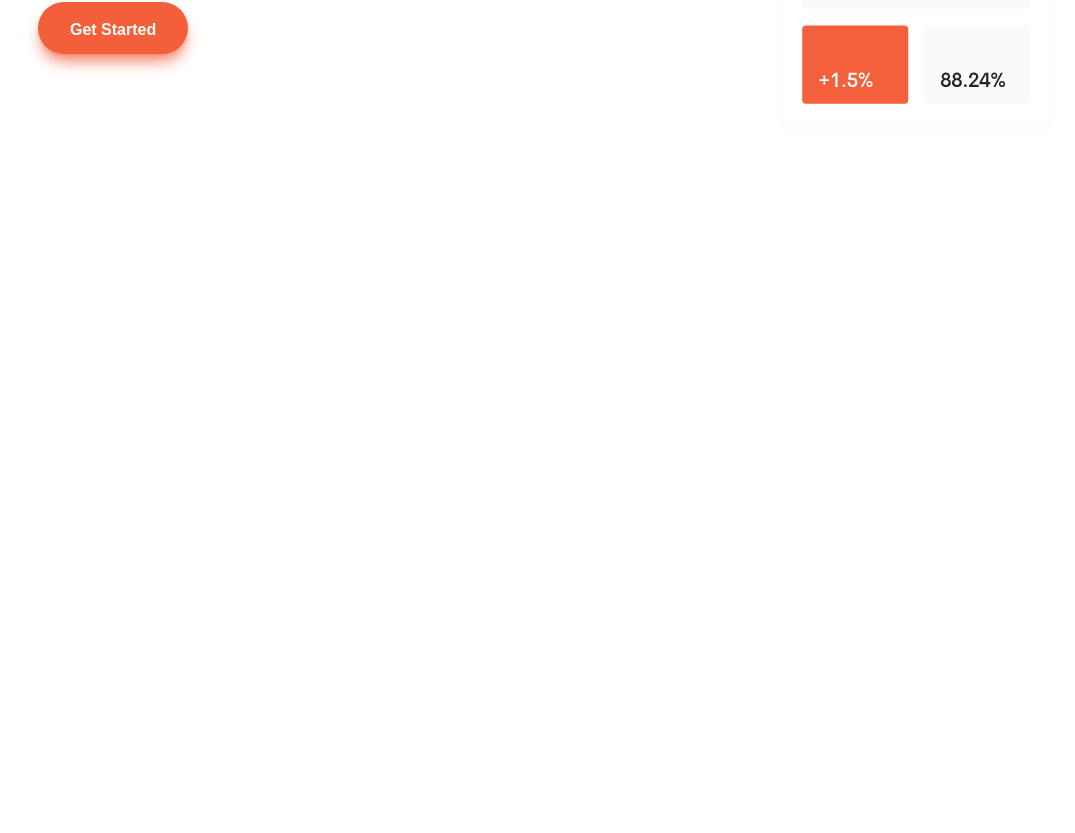
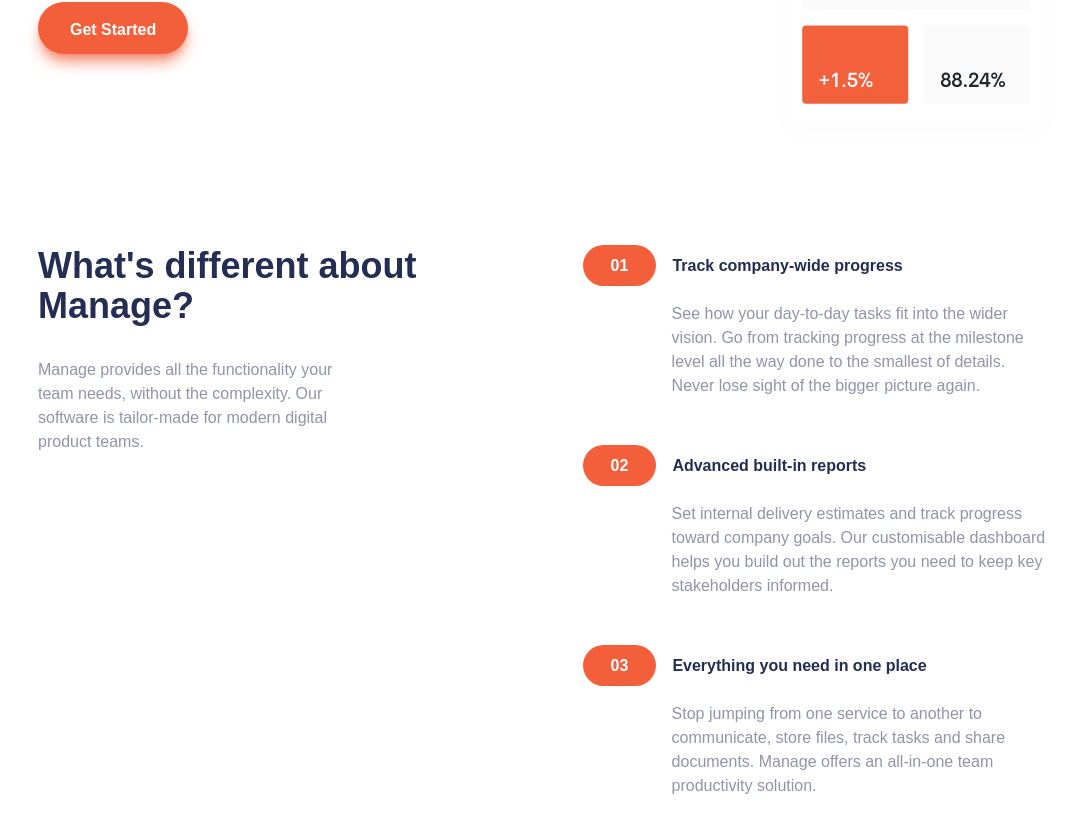
Before and after one commit to TebzaTheMan/manage-landing-page, a Next.js app: page / in a window 1280 px wide. Shown: the part 555-1388 px from the top of the page, without its empty margins (18-1093 px from the left). Before the commit the page ends 800 px from the top, so only its background shows below. Built offline with nearby package versions, Linux system fonts and the light colour scheme.

Commit message:
feat: add Features Section

```diff
--- /dev/null
+++ b/src/components/Features/index.tsx
@@ -0,0 +1,62 @@
+import React from "react";
+
+interface Ifeatures {
+  number: string;
+  title: string;
+  description: string;
+}
+const featuresData: Ifeatures[] = [
+  {
+    number: "01",
+    title: "Track company-wide progress",
+    description:
+      "See how your day-to-day tasks fit into the wider vision. Go from tracking progress at the milestone level all the way done to the smallest of details. Never lose sight of the bigger picture again.",
+  },
+  {
+    number: "02",
+    title: "Advanced built-in reports",
+    description:
+      "Set internal delivery estimates and track progress toward company goals. Our customisable dashboard helps you build out the reports you need to keep key stakeholders informed.",
+  },
+  {
+    number: "03",
+    title: "Everything you need in one place",
+    description:
+      "Stop jumping from one service to another to communicate, store files, track tasks and share documents. Manage offers an all-in-one team productivity solution.",
+  },
+];
+export default function FeaturesSection() {
+  return (
+    <section className="flex flex-col gap-12 lg:flex-row lg:gap-0 py-24">
+      <div className="flex flex-col items-center gap-8 text-center lg:text-start lg:items-start px-6 md:px-14 xl:px-48 lg:pt-0 lg:pr-0 xl:pr-0">
+        <h2 className="text-darkBlue font-bold text-3xl md:w-5/6 md:text-4xl max-w-[700px]">
+          What&apos;s different about Manage?
+        </h2>
+        <p className="w-5/6 text-darkGrayishBlue lg:w-[320px]">
+          Manage provides all the functionality your team needs, without the
+          complexity. Our software is tailor-made for modern digital product
+          teams.
+        </p>
+      </div>
+      <ol className="flex flex-col gap-12 pl-6 lg:p-0 lg:w-1/2 lg:pr-6">
+        {featuresData.map(
+          ({ number, title, description }: Ifeatures, index) => {
+            return (
+              <li key={index} className="flex flex-col gap-4">
+                <h3 className="text-darkBlue font-bold text-xs sm:text-base bg-veryPaleRed py-2 rounded-l-full lg:bg-inherit">
+                  <span className="bg-brightRed px-7 py-3 text-white rounded-full mr-2 sm:mr-4">
+                    {number}
+                  </span>
+                  {title}
+                </h3>
+                <p className="text-darkGrayishBlue mr-6 lg:mr-0 md:w-3/4 md:max-w-[500px] lg:w-[380px] md:ml-[89px]">
+                  {description}
+                </p>
+              </li>
+            );
+          }
+        )}
+      </ol>
+    </section>
+  );
+}
--- a/src/components/Hero/index.tsx
+++ b/src/components/Hero/index.tsx
@@ -5,7 +5,7 @@ import Button from "@/components/Button";
 
 export default function HeroSection() {
   return (
-    <section className="pt-12 px-6 md:px-14 xl:px-48 flex flex-col items-center lg:flex-row lg:pt-20">
+    <section className="pt-12 px-6 md:px-14 xl:px-48 lg:pt-20 flex flex-col items-center lg:flex-row">
       <Image
         src={HeroIllustration}
         alt="hero illustration"
--- a/src/pages/index.tsx
+++ b/src/pages/index.tsx
@@ -1,3 +1,4 @@
+import FeaturesSection from "@/components/Features";
 import HeroSection from "@/components/Hero";
 import Nav from "@/components/Nav";
 import Head from "next/head";
@@ -14,6 +15,7 @@ export default function Home() {
       <Nav />
       <main>
         <HeroSection />
+        <FeaturesSection />
       </main>
     </>
   );
--- a/tailwind.config.js
+++ b/tailwind.config.js
@@ -6,6 +6,7 @@ module.exports = {
   ],
   theme: {
     screens: {
+      xs:"360px",
       sm: "480px",
       md: "768px",
       lg: "976px",
```
